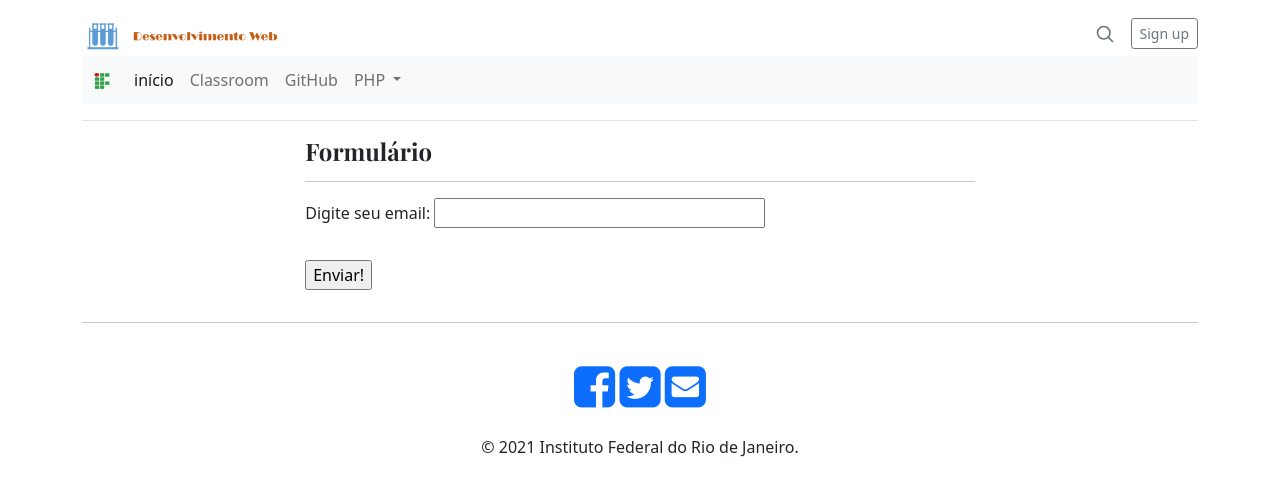
After one commit to msmattos/Aulas-PHP-2021-2, a PHP site: page /aula-formulario/slide-form1-exemplo1.php in a window 1280 px wide. The commit adds this page. Shown: the top 496 px of the page. Run offline with PHP 8.4, Linux system fonts and the light colour scheme; some libraries are stand-ins or nearby versions.

Commit message:
Inclusão do exemplo 1 da aula 02
Inclusão do exemplo 1 do slide "Aula 02 - Formulários"

```diff
--- /dev/null
+++ b/aula-formulario/slide-form1-exemplo1.php
@@ -0,0 +1,24 @@
+
+<?php
+#Formulários
+   //Cabeçalho
+   include "..//views/header.php";
+?>
+   <div class="container mt-3">
+      <div style="width:60%; margin:auto;">
+         <h4> Formulário</h4>
+         <hr>
+            <form action="slide-form1-recebe-ex1.php" method="POST" class=" row g-3">
+            <p>Digite seu email:
+               <input type="text" name="email" size = "30" required>
+            </p>
+            <p>
+               <input type="submit" value="Enviar!" name="enviar">
+            </p>
+         </form>
+      </div>
+   </div>
+<?php
+   // rodapé
+   include "..//views/footer.php";
+?>
```
Also changed, not shown: aula-formulario/slide-form1-recebe-ex1.php (renamed from aula-formulario/recebe.php, +7 -11 lines), exemplos_php.php (+6 -1 lines).
